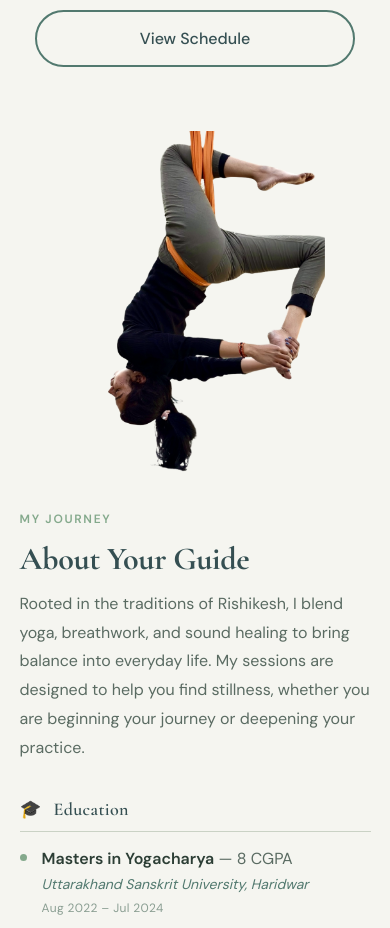
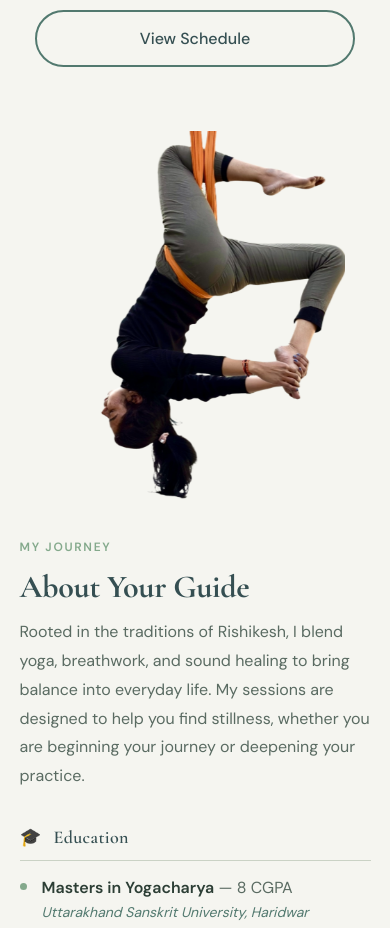
Before and after one commit to karangerrard/yogsadhanawithritu, a React (Vite) app: page / in a window 390 px wide. Shown: the part 784-1712 px from the top of the page. Built offline with nearby package versions, Linux system fonts and the light colour scheme; no server answers.

Commit message:
Fine tuned the rotation feature for desktop and mobile

```diff
--- a/src/features/about/AboutSection.module.css
+++ b/src/features/about/AboutSection.module.css
@@ -234,12 +234,12 @@
     position: relative;
     top: auto;
     /* Shorter aspect ratio so it doesn't dominate the viewport */
-    max-width: 260px;
+    max-width: 300px;
     margin-inline: auto;
   }
 
   .perspectiveWrap {
-    aspect-ratio: 3 / 4;
+    aspect-ratio: 4 / 5;
   }
 
   .sectionTitle {
--- a/src/features/about/AboutSection.tsx
+++ b/src/features/about/AboutSection.tsx
@@ -39,7 +39,7 @@ function useScrollRotation(ref: React.RefObject<HTMLElement>): number {
        * START POINT
        * Begin rotation as soon as the image/section tip enters viewport.
        */
-      const start = vh
+      const start = isMobile ? vh * 0.8 : vh * 0.45
 
       /**
        * END POINT
```
